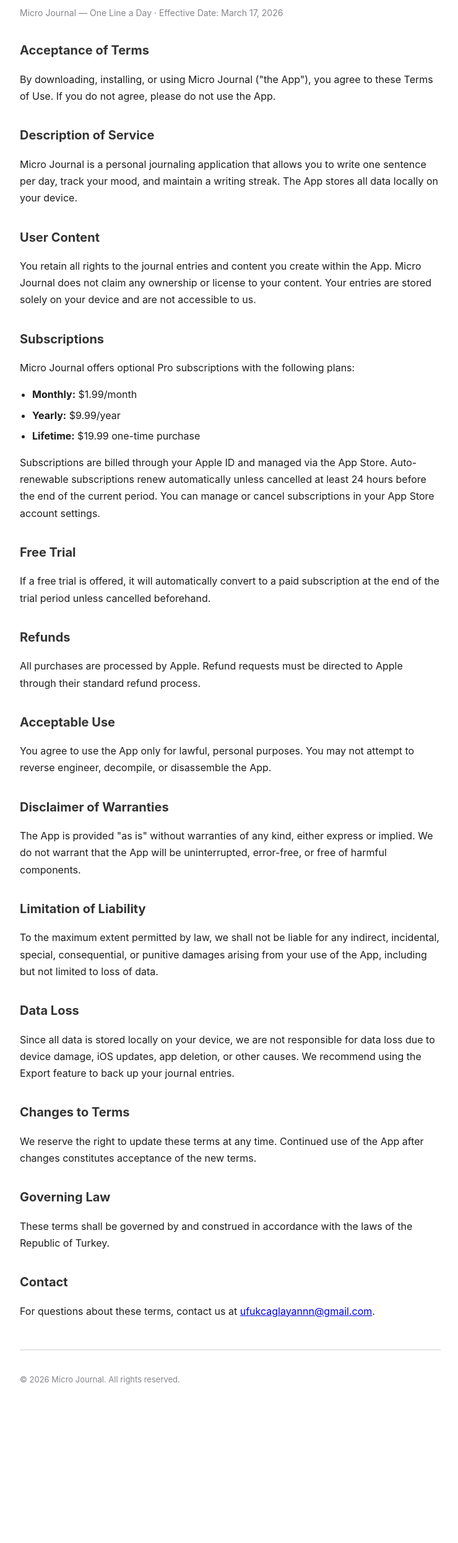
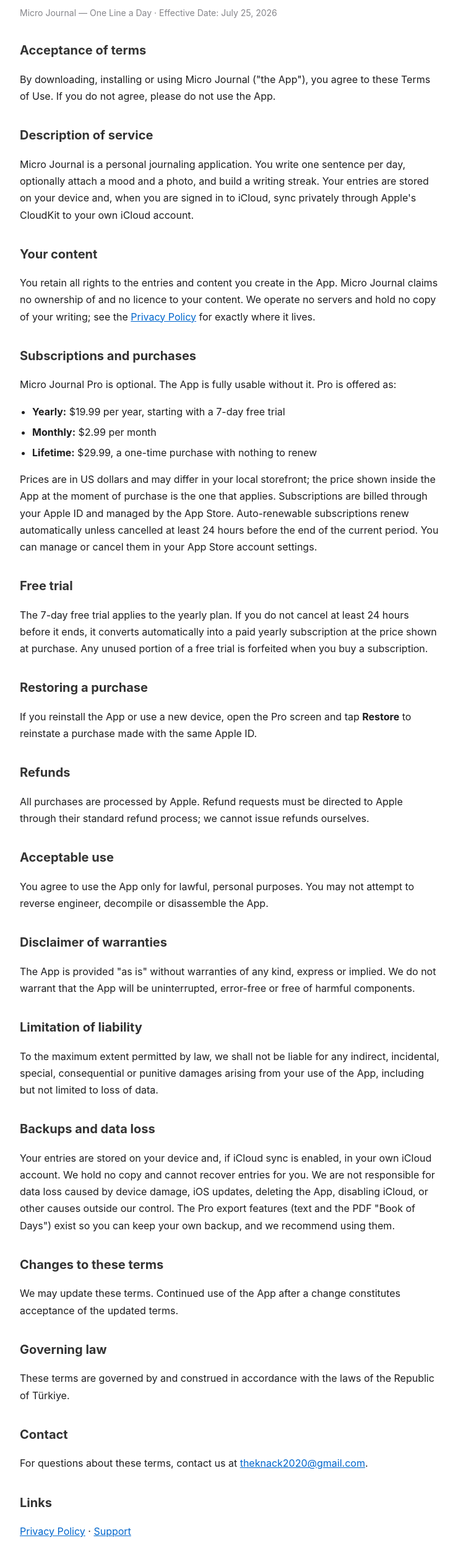
Before and after one commit to theknack2020-sketch/microjournal-privacy, a plain HTML site: page terms.html in a window 1280 px wide. Shown: the part 91-2580 px from the top of the page at 62% size, without its empty margins (268-1008 px from the left). Before the commit the page ends 2367 px from the top, so only its background shows below. Drawn offline with Linux system fonts and the light colour scheme.

Commit message:
Make the pages match the app that actually ships
The privacy policy declared RevenueCat as a third-party service — the app has
never shipped it, and purchases run through Apple's StoreKit alone. It also said
your data never leaves the device, while 2.3.0's headline feature is private
CloudKit sync. Both are corrected, and a section now explains where entries live
in each of the three states the app itself reports.

Terms quoted $1.99 / $9.99 / $19.99; the real plans are $19.99 a year with a
7-day free trial, $2.99 a month, and $29.99 once. Restore lives on the Pro
screen, not in Settings, so the step is written correctly.

Support claimed a missed day resets the streak to zero. It does not — the app
keeps streak freezes and a skipped day stays in the timeline as a gap. Added the
sync, backup and free-tier answers people actually ask.

Identity throughout is TheKnack, contact theknack2020@gmail.com.

```diff
--- a/terms.html
+++ b/terms.html
@@ -11,61 +11,68 @@
         p { margin: 12px 0; }
         .meta { color: #86868b; font-size: 14px; margin-bottom: 32px; }
         .footer { margin-top: 48px; padding-top: 24px; border-top: 1px solid #d2d2d7; color: #86868b; font-size: 13px; }
+        a { color: #0066cc; }
         ul { padding-left: 20px; }
         li { margin: 6px 0; }
     </style>
 </head>
 <body>
     <h1>Terms of Use</h1>
-    <p class="meta">Micro Journal — One Line a Day · Effective Date: March 17, 2026</p>
+    <p class="meta">Micro Journal — One Line a Day · Effective Date: July 25, 2026</p>
 
-    <h2>Acceptance of Terms</h2>
-    <p>By downloading, installing, or using Micro Journal ("the App"), you agree to these Terms of Use. If you do not agree, please do not use the App.</p>
+    <h2>Acceptance of terms</h2>
+    <p>By downloading, installing or using Micro Journal ("the App"), you agree to these Terms of Use. If you do not agree, please do not use the App.</p>
 
-    <h2>Description of Service</h2>
-    <p>Micro Journal is a personal journaling application that allows you to write one sentence per day, track your mood, and maintain a writing streak. The App stores all data locally on your device.</p>
+    <h2>Description of service</h2>
+    <p>Micro Journal is a personal journaling application. You write one sentence per day, optionally attach a mood and a photo, and build a writing streak. Your entries are stored on your device and, when you are signed in to iCloud, sync privately through Apple's CloudKit to your own iCloud account.</p>
 
-    <h2>User Content</h2>
-    <p>You retain all rights to the journal entries and content you create within the App. Micro Journal does not claim any ownership or license to your content. Your entries are stored solely on your device and are not accessible to us.</p>
+    <h2>Your content</h2>
+    <p>You retain all rights to the entries and content you create in the App. Micro Journal claims no ownership of and no licence to your content. We operate no servers and hold no copy of your writing; see the <a href="index.html">Privacy Policy</a> for exactly where it lives.</p>
 
-    <h2>Subscriptions</h2>
-    <p>Micro Journal offers optional Pro subscriptions with the following plans:</p>
+    <h2>Subscriptions and purchases</h2>
+    <p>Micro Journal Pro is optional. The App is fully usable without it. Pro is offered as:</p>
     <ul>
-        <li><strong>Monthly:</strong> $1.99/month</li>
-        <li><strong>Yearly:</strong> $9.99/year</li>
-        <li><strong>Lifetime:</strong> $19.99 one-time purchase</li>
+        <li><strong>Yearly:</strong> $19.99 per year, starting with a 7-day free trial</li>
+        <li><strong>Monthly:</strong> $2.99 per month</li>
+        <li><strong>Lifetime:</strong> $29.99, a one-time purchase with nothing to renew</li>
     </ul>
-    <p>Subscriptions are billed through your Apple ID and managed via the App Store. Auto-renewable subscriptions renew automatically unless cancelled at least 24 hours before the end of the current period. You can manage or cancel subscriptions in your App Store account settings.</p>
+    <p>Prices are in US dollars and may differ in your local storefront; the price shown inside the App at the moment of purchase is the one that applies. Subscriptions are billed through your Apple ID and managed by the App Store. Auto-renewable subscriptions renew automatically unless cancelled at least 24 hours before the end of the current period. You can manage or cancel them in your App Store account settings.</p>
 
-    <h2>Free Trial</h2>
-    <p>If a free trial is offered, it will automatically convert to a paid subscription at the end of the trial period unless cancelled beforehand.</p>
+    <h2>Free trial</h2>
+    <p>The 7-day free trial applies to the yearly plan. If you do not cancel at least 24 hours before it ends, it converts automatically into a paid yearly subscription at the price shown at purchase. Any unused portion of a free trial is forfeited when you buy a subscription.</p>
+
+    <h2>Restoring a purchase</h2>
+    <p>If you reinstall the App or use a new device, open the Pro screen and tap <strong>Restore</strong> to reinstate a purchase made with the same Apple ID.</p>
 
     <h2>Refunds</h2>
-    <p>All purchases are processed by Apple. Refund requests must be directed to Apple through their standard refund process.</p>
+    <p>All purchases are processed by Apple. Refund requests must be directed to Apple through their standard refund process; we cannot issue refunds ourselves.</p>
 
-    <h2>Acceptable Use</h2>
-    <p>You agree to use the App only for lawful, personal purposes. You may not attempt to reverse engineer, decompile, or disassemble the App.</p>
+    <h2>Acceptable use</h2>
+    <p>You agree to use the App only for lawful, personal purposes. You may not attempt to reverse engineer, decompile or disassemble the App.</p>
 
-    <h2>Disclaimer of Warranties</h2>
-    <p>The App is provided "as is" without warranties of any kind, either express or implied. We do not warrant that the App will be uninterrupted, error-free, or free of harmful components.</p>
+    <h2>Disclaimer of warranties</h2>
+    <p>The App is provided "as is" without warranties of any kind, express or implied. We do not warrant that the App will be uninterrupted, error-free or free of harmful components.</p>
 
-    <h2>Limitation of Liability</h2>
-    <p>To the maximum extent permitted by law, we shall not be liable for any indirect, incidental, special, consequential, or punitive damages arising from your use of the App, including but not limited to loss of data.</p>
+    <h2>Limitation of liability</h2>
+    <p>To the maximum extent permitted by law, we shall not be liable for any indirect, incidental, special, consequential or punitive damages arising from your use of the App, including but not limited to loss of data.</p>
 
-    <h2>Data Loss</h2>
-    <p>Since all data is stored locally on your device, we are not responsible for data loss due to device damage, iOS updates, app deletion, or other causes. We recommend using the Export feature to back up your journal entries.</p>
+    <h2>Backups and data loss</h2>
+    <p>Your entries are stored on your device and, if iCloud sync is enabled, in your own iCloud account. We hold no copy and cannot recover entries for you. We are not responsible for data loss caused by device damage, iOS updates, deleting the App, disabling iCloud, or other causes outside our control. The Pro export features (text and the PDF "Book of Days") exist so you can keep your own backup, and we recommend using them.</p>
 
-    <h2>Changes to Terms</h2>
-    <p>We reserve the right to update these terms at any time. Continued use of the App after changes constitutes acceptance of the new terms.</p>
+    <h2>Changes to these terms</h2>
+    <p>We may update these terms. Continued use of the App after a change constitutes acceptance of the updated terms.</p>
 
-    <h2>Governing Law</h2>
-    <p>These terms shall be governed by and construed in accordance with the laws of the Republic of Turkey.</p>
+    <h2>Governing law</h2>
+    <p>These terms are governed by and construed in accordance with the laws of the Republic of Türkiye.</p>
 
     <h2>Contact</h2>
-    <p>For questions about these terms, contact us at <a href="mailto:ufukcaglayannn@gmail.com">ufukcaglayannn@gmail.com</a>.</p>
+    <p>For questions about these terms, contact us at <a href="mailto:theknack2020@gmail.com">theknack2020@gmail.com</a>.</p>
+
+    <h2>Links</h2>
+    <p><a href="index.html">Privacy Policy</a> · <a href="support.html">Support</a></p>
 
     <div class="footer">
-        <p>© 2026 Micro Journal. All rights reserved.</p>
+        <p>© 2026 TheKnack. All rights reserved.</p>
     </div>
 </body>
 </html>
```
Also changed, not shown: index.html (+31 -24 lines), support.html (+31 -19 lines).
